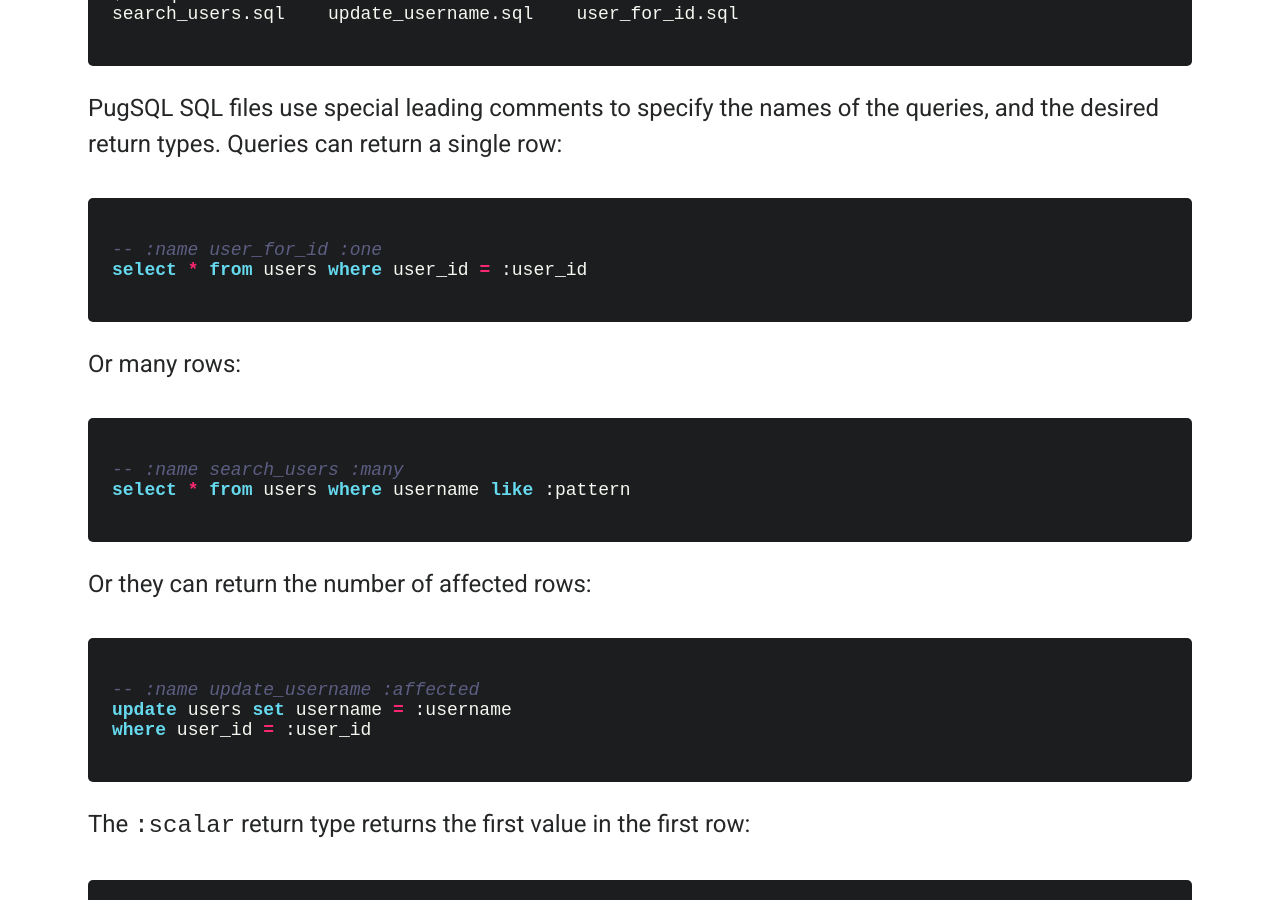
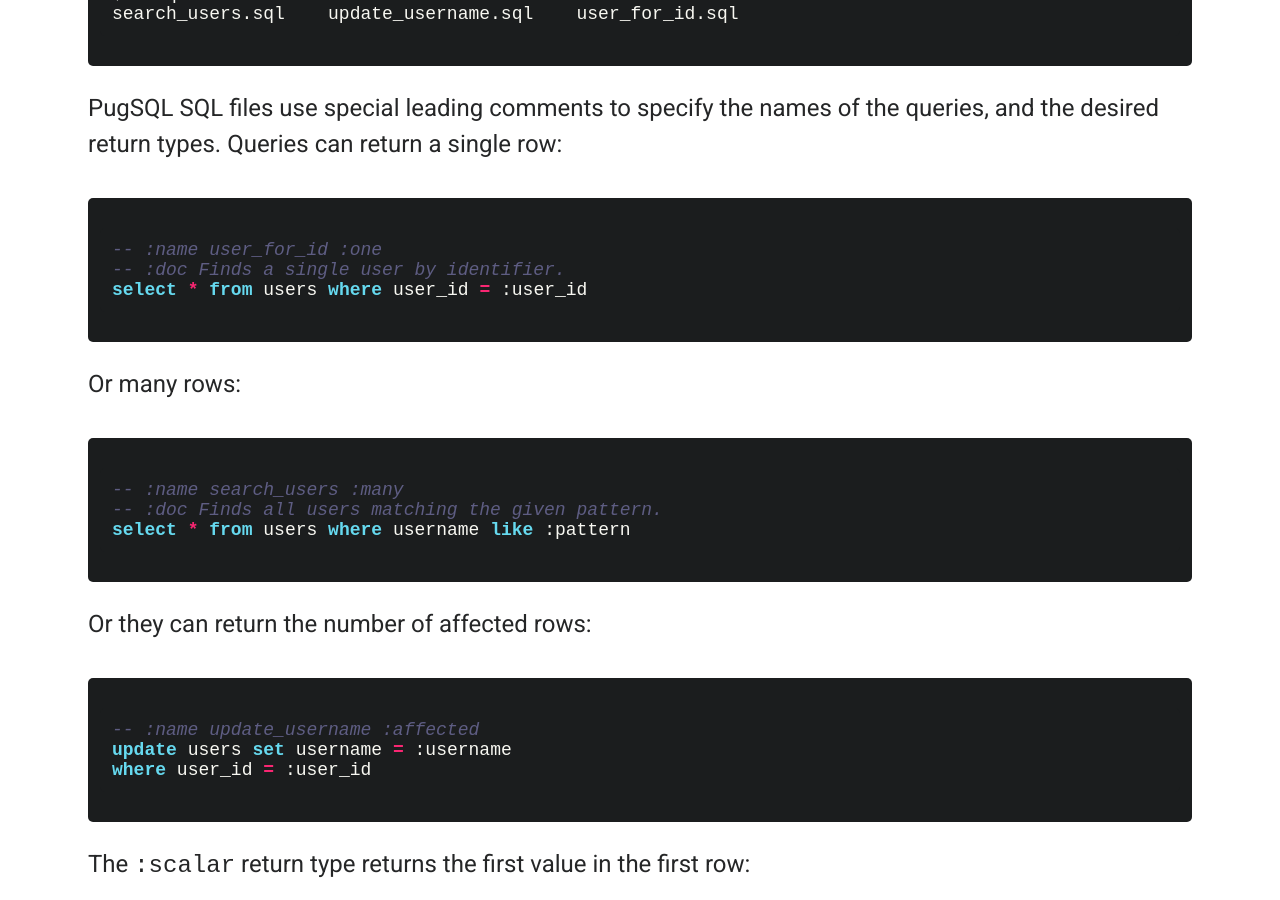
Before and after one commit to mcfunley/pugsql, a Jekyll site: the page built from docs/tutorial.md, in a window 1280 px wide and 900 px high, scrolled down 1176 px. Built offline with Jekyll 4.4.1, drawn with Linux system fonts in a browser that asks for light colours; our own code applies the rules of GitHub Pages for plain Markdown files.

Commit message:
incorporating :doc into examples in the tutorial

````diff
--- a/docs/tutorial.md
+++ b/docs/tutorial.md
@@ -28,6 +28,7 @@
 
 ```sql
 -- :name user_for_id :one
+-- :doc Finds a single user by identifier.
 select * from users where user_id = :user_id
 ```
 
@@ -35,6 +36,7 @@
 
 ```sql
 -- :name search_users :many
+-- :doc Finds all users matching the given pattern.
 select * from users where username like :pattern
 ```
 
````
